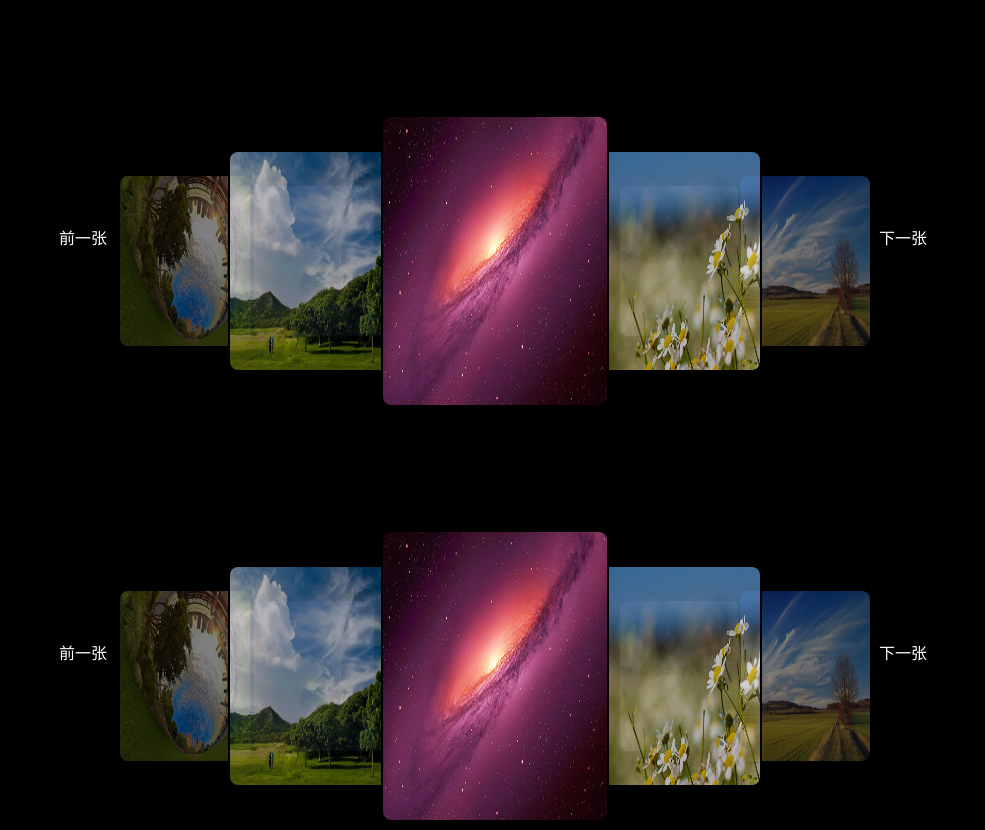
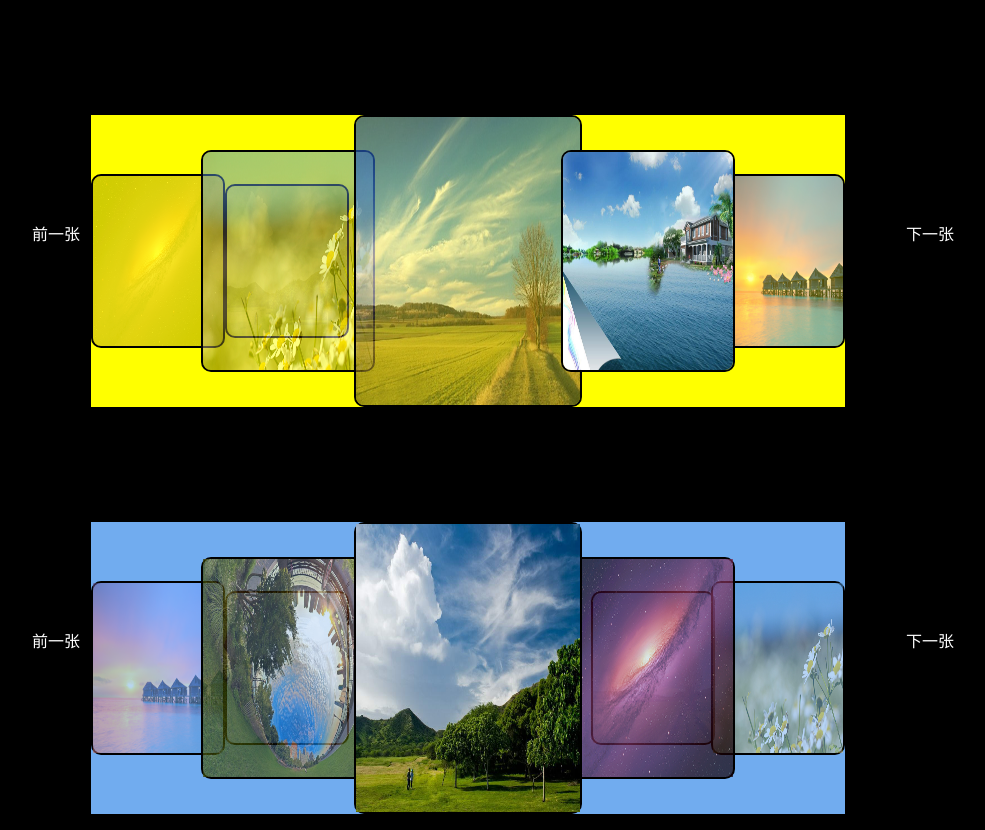
Before and after one commit to pickk123/pickk123.github, a plain HTML site: page index.html in a window 1280 px wide. Shown: the whole page, without its empty margins (172-1157 px from the left). Drawn offline with Linux system fonts and the light colour scheme.

Commit message:
链式调用的轮播插件

```diff
--- a/css/index.css
+++ b/css/index.css
@@ -9,8 +9,8 @@ body{
 }
 .box{
     position: relative;
-    width: 700px;
-    height: 300px;
+    width: 754px;
+    height: 292px;
     margin: 115px auto 0;
 }
 .box .slide-prev,.box .slide-next{
--- a/index.html
+++ b/index.html
@@ -9,7 +9,7 @@
 
 </head>
 <body>
-    <div class="box">
+    <div class="box" id="two">
         <section class="slide-prev">前一张</section>
         <section class="slide-next">下一张</section>
 
@@ -23,7 +23,7 @@
             <li><img src="images/7.jpg" alt="轮播图"></li>
         </ul>
     </div>
-    <div class="box cc">
+    <div class="box one">
             <section class="slide-prev">前一张</section>
             <section class="slide-next">下一张</section>
 
@@ -42,8 +42,12 @@
     <script>
         // 将$禁用
         // jQuery.noConflict();
-        $(".box").ZYSlide({speed:2000});
-        // $(".cc").ZYSlide();
+        // $(".box").ZYSlide({speed:2000}).css('background-color','#71ACEF');
+        // $(".2").ZYSlide();
+
+        // 两个不同的轮播
+        $('.one').ZYSlide({delay:2000,speed:3000}).css('background-color','#71ACEF')
+        $('#two').ZYSlide({speed:1000}).css('background-color','#FFFF00')
     </script>
 </body>
 </html>
```
Also changed, not shown: js/JQuery.ZYSlide.js.
